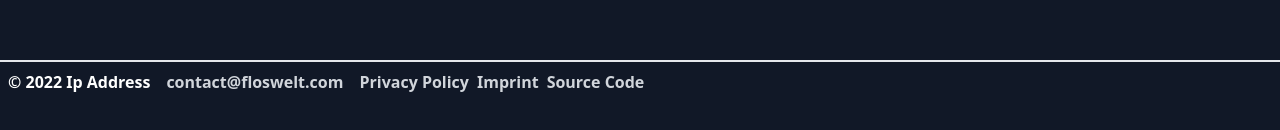
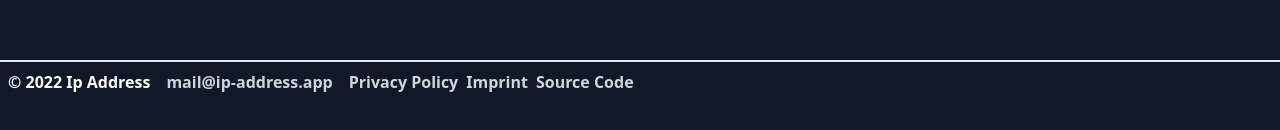
Before and after one commit to FlosWelt/ip-address, a Next.js app: page /privacy in a window 1280 px wide. Shown: the part 520-650 px from the top of the page. Built offline with nearby package versions, Linux system fonts and the light colour scheme.

Commit message:
Add files via upload

```diff
--- a/components/footer.js
+++ b/components/footer.js
@@ -7,8 +7,8 @@ export default function Footer() {
         <div>
         <div className="bg-gray-900 text-white font-semibold border-t-2 sticky bottom-0 2xl:fixed ">
             <h1 className="p-2 inline-block"> © {new Date().getFullYear()} Ip Address</h1>
-            <Link href="mailto:contact@floswelt.com" >
-            <a className="inline-block text-gray-300 hover:text-slate-500 px-2" >contact@floswelt.com</a>
+            <Link href="mailto:mail@ip-address.app" >
+            <a className="inline-block text-gray-300 hover:text-slate-500 px-2" >mail@ip-address.app</a>
             </Link>
             <Link href="/privacy" >
             <a className="inline-block text-gray-300 hover:text-slate-500 px-2" >Privacy Policy</a>
```
